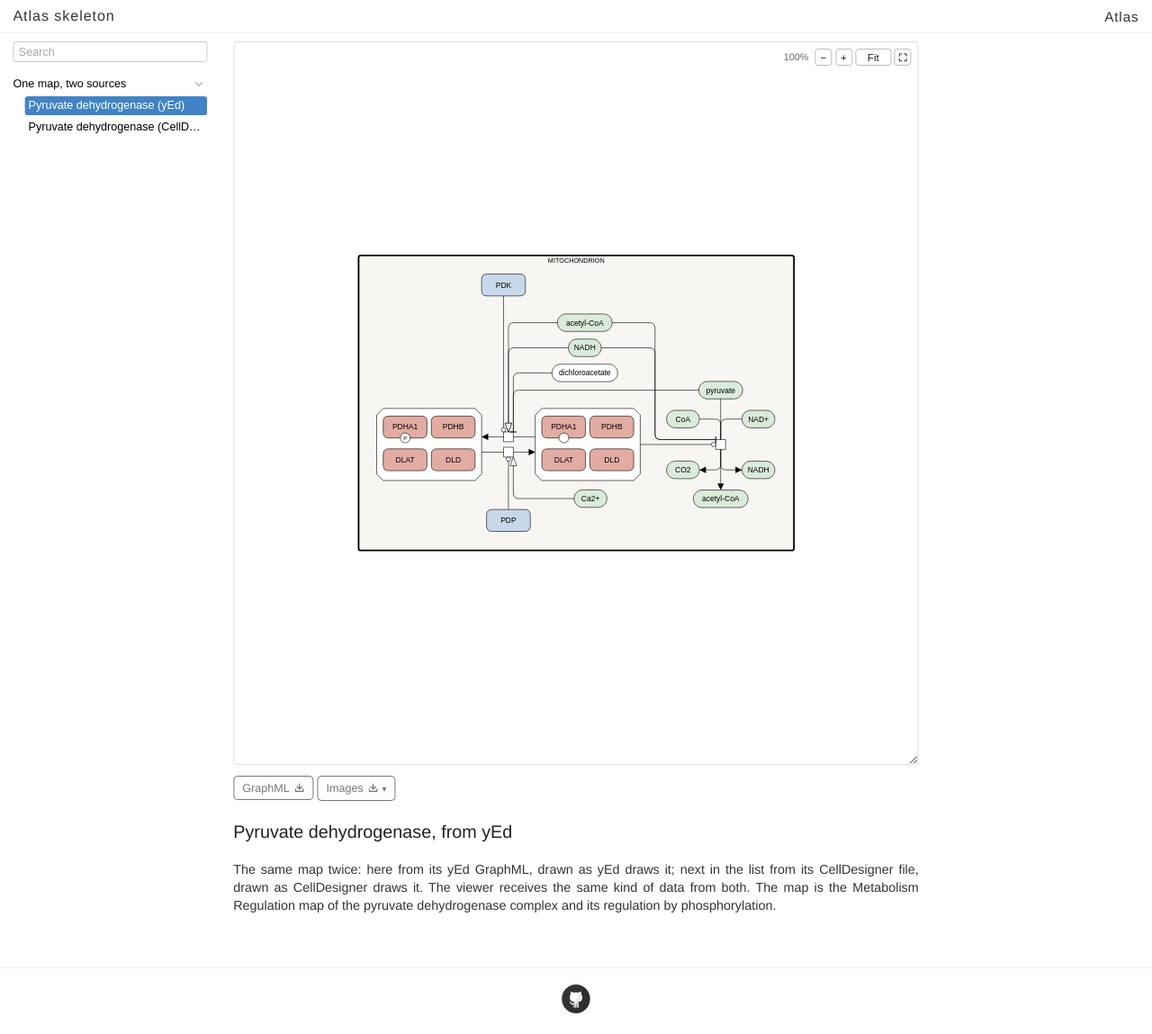
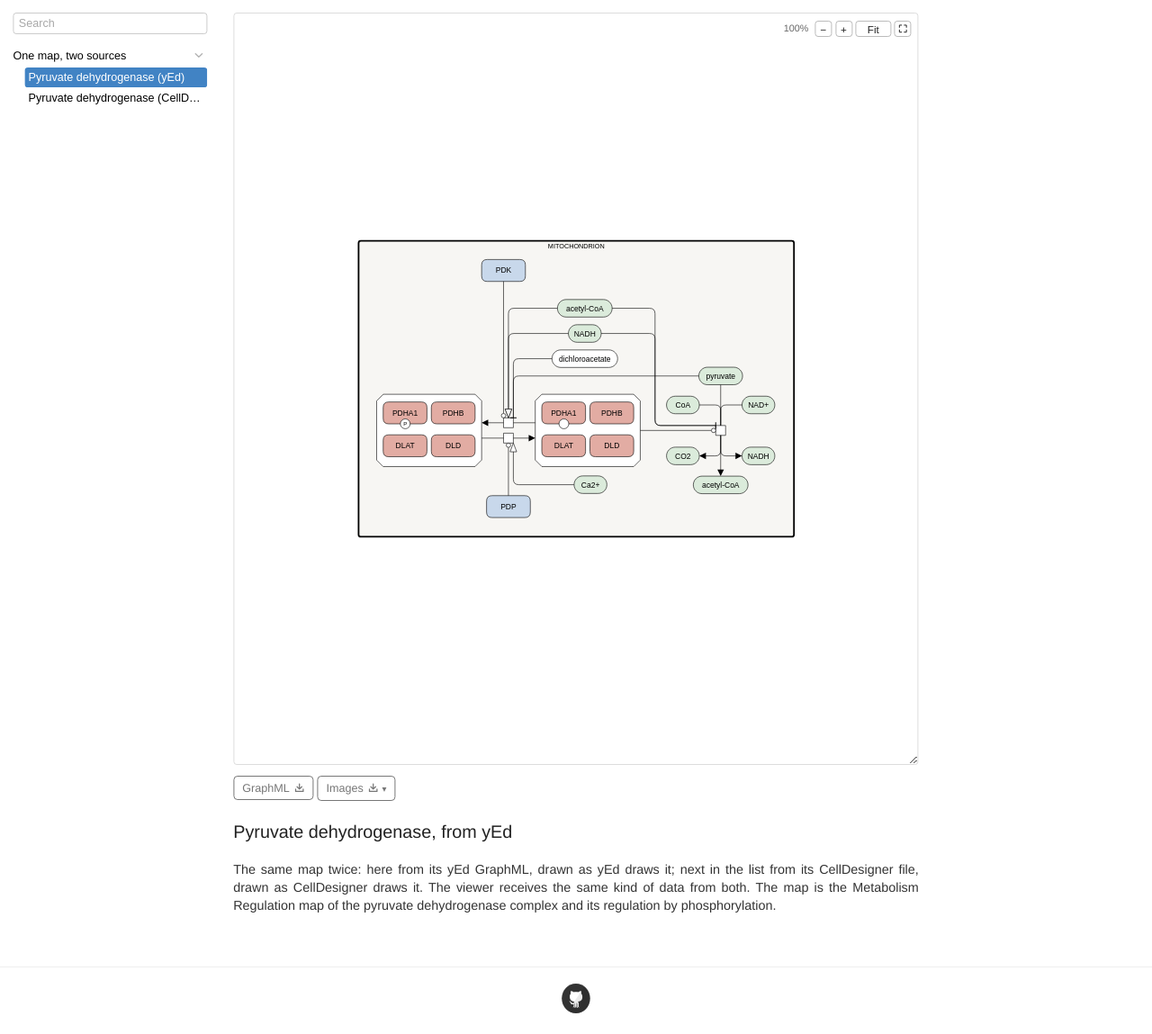
Before and after one commit to atlas-skeleton/atlas-skeleton.github.io, a Jekyll site: the page built from index.html, in a window 1280 px wide. Shown: the whole page at 90% size. Built offline with Jekyll 4.4.1, drawn with Linux system fonts in a browser that asks for light colours.

Commit message:
No header: the atlas takes the whole window
Co-Authored-By: Claude Opus 5.5 <noreply@anthropic.com>
Claude-Session: https://claude.ai/code/session_01RZmt2RqMotcok51TwGoEP1

```diff
--- a/_data/nav.yml
+++ /dev/null
@@ -1,2 +0,0 @@
-# The menu. An entry with items is a drop-down, opened by a click (so it works on phones).
-- {label: "Atlas", url: "/"}
--- a/_layouts/default.html
+++ b/_layouts/default.html
@@ -6,23 +6,6 @@
     <link rel="stylesheet" type="text/css" href="{{ site.baseurl }}/style.css?v={{ site.time | date: '%s' }}" />
   </head>
   <body>
-    <div class="wrapper-masthead">
-      <div class="container">
-        <header class="masthead clearfix">
-          {% if site.avatar %}<a href="{{ site.baseurl }}/" class="site-avatar"><img src="{{ site.baseurl }}{{ site.avatar }}" /></a>{% endif %}
-          <div class="site-info">
-            <h1 class="site-name"><a href="{{ site.baseurl }}/">{{ site.name }}</a></h1>
-            <p class="site-description">{{ site.description }}</p>
-          </div>
-          <nav>{% for l in site.data.nav %}{% if l.items %}{% assign here = false %}{% for i in l.items %}{% if i.url == page.url %}{% assign here = true %}{% endif %}{% endfor %}
-            <details class="navdd{% if here %} active{% endif %}"><summary>{{ l.label }}</summary><div class="navdd-menu">{% for i in l.items %}<a href="{{ site.baseurl }}{{ i.url }}"{% if i.url == page.url %} class="active"{% endif %}>{{ i.label }}</a>{% endfor %}</div></details>{% else %}
-            <a href="{{ site.baseurl }}{{ l.url }}"{% if l.url == page.url %} class="active"{% endif %}>{{ l.label }}</a>{% endif %}{% endfor %}
-            <script>document.addEventListener('click',function(e){document.querySelectorAll('nav details.navdd[open]').forEach(function(d){if(!d.contains(e.target))d.removeAttribute('open')})})</script>
-          </nav>
-        </header>
-      </div>
-    </div>
-
     <div id="main" role="main" class="container">
       {{ content }}
     </div>
--- a/style.scss
+++ b/style.scss
@@ -444,13 +444,5 @@ div.img img{
 @import "highlights";
 @import "svg-icons";
 
-// A thin header (2026-11-06): the name alone on one line across the whole width, no subtitle, so the atlas below
-// gets all the room (user: "the more space we can get the better")
-.wrapper-masthead { margin-bottom: 10px; border-bottom: 1px solid #eee; }
-.wrapper-masthead .container { max-width: none; width: auto; padding: 0 16px; }
-.masthead { padding: 7px 0; }
-.site-avatar { display: none; }
-.site-info { float: left; margin-left: 0; }
-.site-name { display: inline; font-size: 18px; line-height: 26px; }
-.site-description { display: none; }
-nav { margin-top: 2px; }
+// No header (user, 2026-11-06: "remove top completely"): the atlas takes the whole window, 16 px from its top
+#main { padding-top: 16px; }
```
